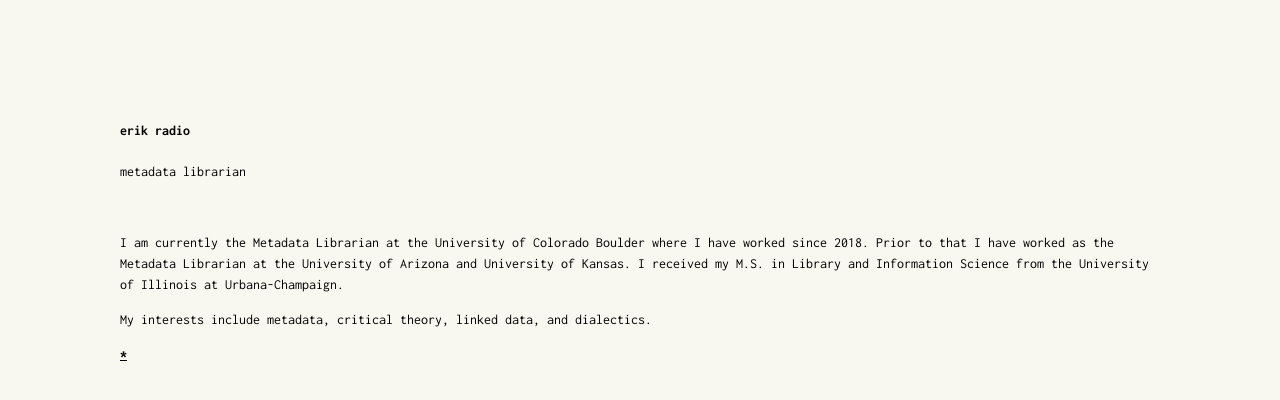
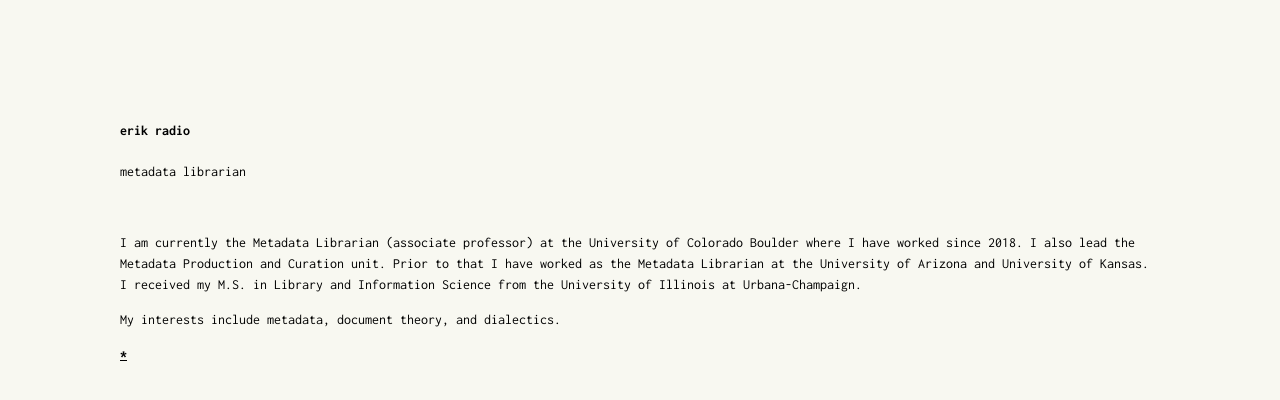
Before and after one commit to erikradio/erikradio.github.io, a Jekyll site: the page built from about.md, in a window 1280 px wide. Shown: the top 400 px of the page. Built offline with Jekyll 4.4.1, drawn with Linux system fonts in a browser that asks for light colours.

Commit message:
Update about.md

```diff
--- a/about.md
+++ b/about.md
@@ -3,10 +3,9 @@
 title: about
 ---
 
-I am currently the Metadata Librarian at the University of Colorado Boulder where I have worked since 2018. Prior to that I have worked as the Metadata Librarian at the University of Arizona and University of Kansas. I received
-my M.S. in Library and Information Science from the University of Illinois at Urbana-Champaign.
+I am currently the Metadata Librarian (associate professor) at the University of Colorado Boulder where I have worked since 2018. I also lead the Metadata Production and Curation unit. Prior to that I have worked as the Metadata Librarian at the University of Arizona and University of Kansas. I received my M.S. in Library and Information Science from the University of Illinois at Urbana-Champaign.
 
-My interests include metadata, critical theory, linked data, and dialectics.
+My interests include metadata, document theory, and dialectics.
 
 
 <a href="{{ site.url }}{{ "/" | relative_url }}"><b>*</b></a>
```
